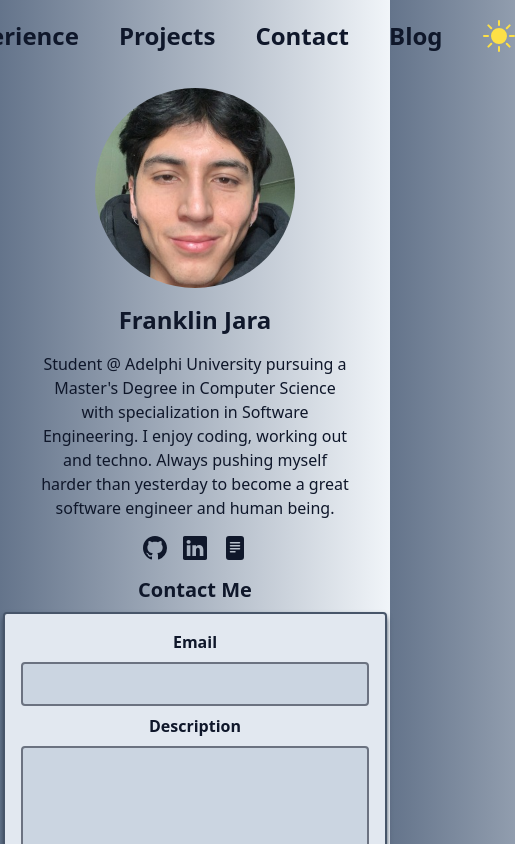
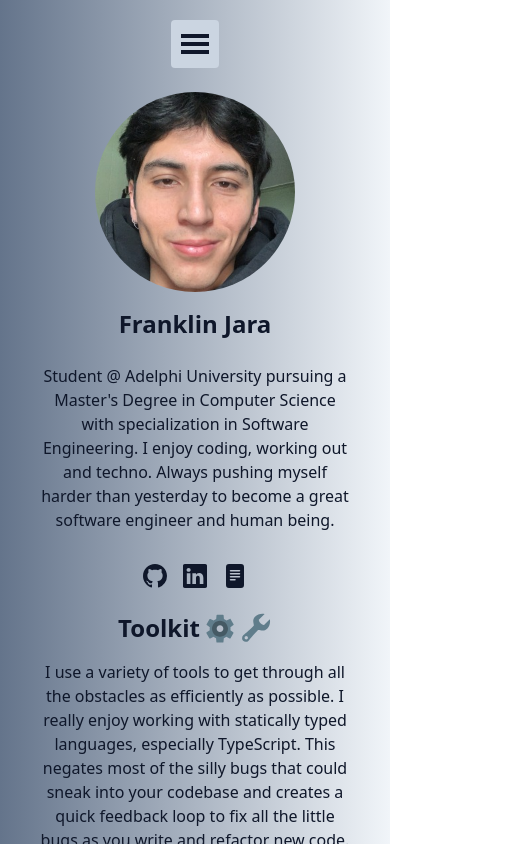
Before and after one commit to makyfj/franklinjara.dev, a Next.js app: page / in a window 390 px wide. Shown: the top 844 px of the page, 515 px wide, since content can reach past the window. Built offline with nearby package versions, Linux system fonts and the light colour scheme.

Commit message:
chore: adding hamburger for mobile version

```diff
--- a/src/components/contactForm.tsx
+++ b/src/components/contactForm.tsx
@@ -3,7 +3,7 @@ import { useRouter } from "next/router"
 
 interface Inputs {
   email: string
-  description: string
+  message: string
 }
 
 const ContactForm = () => {
@@ -19,7 +19,7 @@ const ContactForm = () => {
     const res = await fetch("/api/contact-form", {
       body: JSON.stringify({
         email: data.email,
-        description: data.description,
+        description: data.message,
       }),
       headers: {
         "Content-Type": "application/json",
@@ -31,13 +31,12 @@ const ContactForm = () => {
 
     if (result) {
       router.push("/success-email")
-    } else {
     }
   }
 
   return (
     <>
-      <h1 className="text-center text-xl">Contact Me</h1>
+      <h1 className="text-center text-xl mb-8">Contact Me</h1>
       <div className="mx-2 my-2 text-center rounded mx-auto max-w-sm bg-slate-200 dark:bg-slate-800 border-2 border-slate-600 dark:border-slate-300 shadow-md shadow-slate-700 dark:shadow-slate-500">
         <form
           onSubmit={handleSubmit(onSubmit)}
@@ -54,18 +53,18 @@ const ContactForm = () => {
             <span className="error-form">{errors.email.message}</span>
           )}
 
-          <label htmlFor="description">Description</label>
+          <label htmlFor="message">Message</label>
           <textarea
-            id="description"
+            id="message"
             cols={20}
             rows={4}
-            {...register("description", {
-              required: "The description field is required",
+            {...register("message", {
+              required: "The message field is required",
             })}
             className="form-textarea field-form"
           />
-          {errors.description && (
-            <span className="error-form">{errors.description.message}</span>
+          {errors.message && (
+            <span className="error-form">{errors.message.message}</span>
           )}
 
           <div className="flex justify-center mt-1">
--- a/src/components/header.tsx
+++ b/src/components/header.tsx
@@ -1,28 +1,64 @@
-import { useState, useEffect } from "react";
-import { useTheme } from "next-themes";
-import Link from "next/link";
-import { BsFillMoonFill as Moon, BsFillSunFill as Sun } from "react-icons/bs";
-import { FcHome } from "react-icons/fc";
+import { useState, useEffect } from "react"
+import { useTheme } from "next-themes"
+import Link from "next/link"
+import { BsFillMoonFill as Moon, BsFillSunFill as Sun } from "react-icons/bs"
+import { FcHome } from "react-icons/fc"
+import { GiHamburgerMenu as Hamburger } from "react-icons/gi"
 
 const Header = () => {
-  const [mounted, setMounted] = useState<boolean>(false);
-  const { theme, setTheme } = useTheme();
+  const [mounted, setMounted] = useState<boolean>(false)
+  const { theme, setTheme } = useTheme()
+  const [menuMobile, setMenuMobile] = useState<boolean>(false)
 
   const toggleTheme = () => {
     if (theme === "light") {
-      setTheme("dark");
+      setTheme("dark")
     } else {
-      setTheme("light");
+      setTheme("light")
     }
-  };
+  }
 
   // When mounted on client, now we can show the UI
   useEffect(() => {
-    setMounted(true);
-  }, []);
+    setMounted(true)
+  }, [])
 
   return (
-    <header className="flex justify-center gap-10 py-5 py-10">
+    <header>
+      <div className="hidden sm:visible sm:flex sm:justify-center sm:gap-10 sm:py-5 sm:py-10">
+        <NavLinks theme={theme} toggleTheme={toggleTheme} />
+      </div>
+      <div className="p-4 space-y-2 m-1 sm:hidden text-md">
+        <div className="flex justify-center">
+          <button
+            onClick={() => setMenuMobile(!menuMobile)}
+            className="p-2 bg-slate-300 dark:bg-slate-700 hover:bg-slate-500 dark:hover:bg-slate-500 rounded"
+          >
+            <Hamburger className="icon-size" />
+          </button>
+        </div>
+        <div
+          className={`flex flex-wrap gap-6 justify-center ${
+            menuMobile ? "visible" : "hidden"
+          }`}
+        >
+          <NavLinks theme={theme} toggleTheme={toggleTheme} />
+        </div>
+      </div>
+    </header>
+  )
+}
+
+export default Header
+
+interface NavLinksProps {
+  theme: string | undefined
+  toggleTheme: () => void
+}
+
+const NavLinks = ({ theme, toggleTheme }: NavLinksProps) => {
+  return (
+    <>
       <Link href="/">
         <a>
           <FcHome className="icon-size" />
@@ -50,8 +86,6 @@ const Header = () => {
           <Sun className="theme-mode" />
         </button>
       )}
-    </header>
-  );
-};
-
-export default Header;
+    </>
+  )
+}
--- a/src/components/main.tsx
+++ b/src/components/main.tsx
@@ -1,12 +1,12 @@
-import Image from "next/image";
+import Image from "next/image"
 
-import Socials from "./socials";
-import ContactForm from "./contactForm";
+import Socials from "./socials"
+import Toolkit from "./toolkit"
 
 const Main = () => {
   return (
     <>
-      <div className="flex flex-col items-center gap-4 py-4">
+      <div className="flex flex-col items-center gap-4 my-2">
         <Image
           src="/images/profile.jpeg"
           alt="Profile image"
@@ -15,17 +15,17 @@ const Main = () => {
           className="rounded-full"
         />
         <h1 className="text-center text-2xl">Franklin Jara</h1>
-        <p className="text-center w-4/5 md:w-3/5 lg:w-2/5">
+        <p className="text-center w-4/5 md:w-3/5 lg:w-2/5 my-2">
           Student @ Adelphi University pursuing a Master{`'`}s Degree in
           Computer Science with specialization in Software Engineering. I enjoy
           coding, working out and techno. Always pushing myself harder than
           yesterday to become a great software engineer and human being.
         </p>
         <Socials />
+        <Toolkit />
       </div>
-      <ContactForm />
     </>
-  );
-};
+  )
+}
 
-export default Main;
+export default Main
--- a/src/components/socials.tsx
+++ b/src/components/socials.tsx
@@ -2,12 +2,12 @@ import {
   BsGithub,
   BsLinkedin,
   BsFillFileTextFill as Resume,
-} from "react-icons/bs";
+} from "react-icons/bs"
 
 const Socials = () => {
   return (
     <>
-      <div className="flex justify-center gap-4 text-2xl">
+      <div className="flex justify-center my-2 text-2xl gap-4">
         <a href="https://www.github.com/makyfj">
           <BsGithub className="social-hover" />
         </a>
@@ -19,7 +19,7 @@ const Socials = () => {
         </a>
       </div>
     </>
-  );
-};
+  )
+}
 
-export default Socials;
+export default Socials
--- /dev/null
+++ b/src/components/toolkit.tsx
@@ -0,0 +1,22 @@
+import { FcSettings, FcSupport } from "react-icons/fc"
+
+const Toolkit = () => {
+  return (
+    <>
+      <div className="flex gap-1">
+        <h2 className="text-2xl text-center">Toolkit</h2>
+        <FcSettings className="icon-size" />
+        <FcSupport className="icon-size" />
+      </div>
+      <p className="text-center w-4/5 md:w-3/5 lg:w-2/5">
+        I use a variety of tools to get through all the obstacles as efficiently
+        as possible. I really enjoy working with statically typed languages,
+        especially TypeScript. This negates most of the silly bugs that could
+        sneak into your codebase and creates a quick feedback loop to fix all
+        the little bugs as you write and refactor new code.
+      </p>
+    </>
+  )
+}
+
+export default Toolkit
--- /dev/null
+++ b/src/components/toolkitItem.tsx
@@ -0,0 +1,5 @@
+const ToolkitItem = () => {
+  return <div></div>
+}
+
+export default ToolkitItem
```
